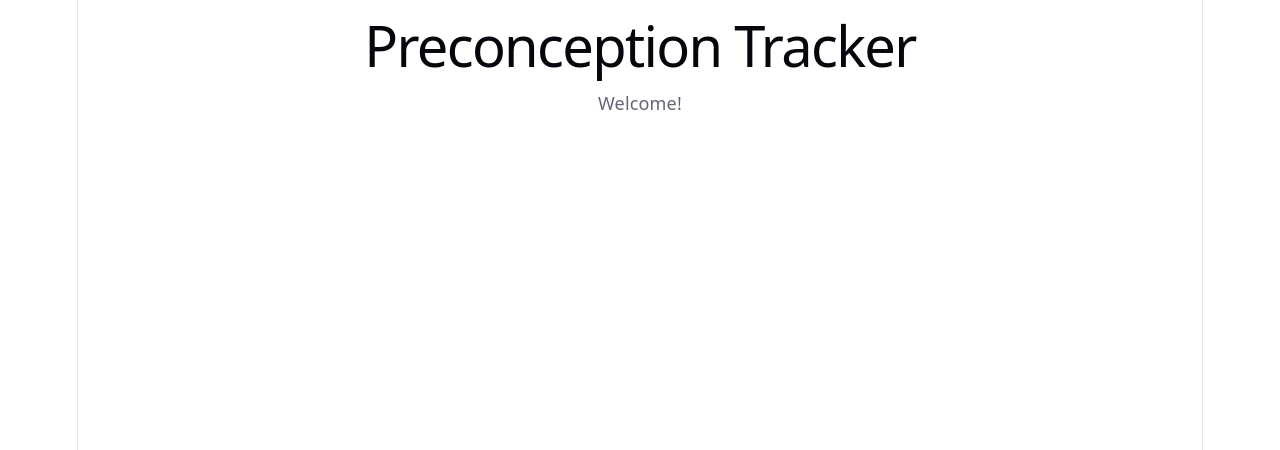
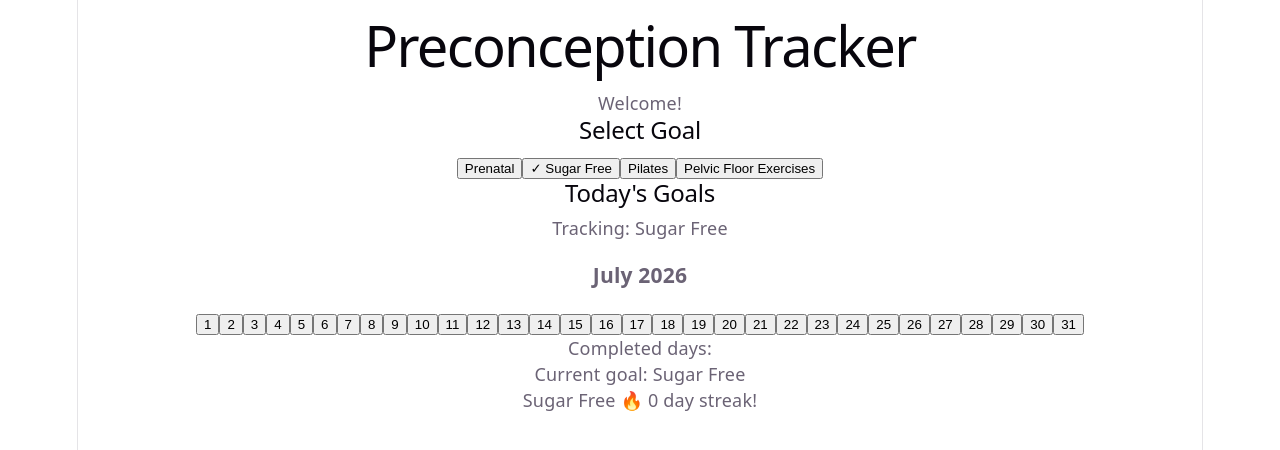
Before and after one commit to campbell-lowe/PersonalHealth, a React (Vite) app: page / in a window 1280 px wide. Shown: the top 450 px of the page. Built offline with nearby package versions, Linux system fonts and the light colour scheme.

Commit message:
Basics Working

```diff
--- a/src/App.jsx
+++ b/src/App.jsx
@@ -1,10 +1,174 @@
+import { useState } from "react";
+
 function App() {
+  const [selectedGoal, setSelectedGoal] = useState("Sugar Free");
+
+  const [goals, setGoals] = useState([
+    {
+      name: "Prenatal",
+      completedDates: [],
+    },
+    {
+      name: "Sugar Free",
+      completedDates: [],
+    },
+    {
+      name: "Pilates",
+      completedDates: [],
+    },
+    {
+      name: "Pelvic Floor Exercises",
+      completedDates: [],
+    },
+  ]);
+
+  const currentGoal = goals.find(
+    (goal) => goal.name === selectedGoal
+  );
+
+const currentMonth = new Date();
+
+const monthName = currentMonth.toLocaleString("default", {
+  month: "long",
+});
+
+const year = currentMonth.getFullYear();
+
+const daysInMonth = new Date(
+  currentMonth.getFullYear(),
+  currentMonth.getMonth() + 1,
+  0
+).getDate();
+
+const days = Array.from({ length: daysInMonth }, (_, i) => {
+  return new Date(
+    currentMonth.getFullYear(),
+    currentMonth.getMonth(),
+    i + 1
+  );
+});
+
+  function formatDate(date) {
+    return date.toISOString().split("T")[0];
+  }
+
+  function completeDay(day) {
+    const newGoals = goals.map((goal) => {
+      if (goal.name === selectedGoal) {
+        let updatedDates;
+
+        if (goal.completedDates.includes(day)) {
+          // Remove the day
+          updatedDates = goal.completedDates.filter(
+            (date) => date !== day
+          );
+        } else {
+          // Add the day
+          updatedDates = [
+            ...goal.completedDates,
+            day,
+          ];
+        }
+
+        return {
+          ...goal,
+          completedDates: updatedDates,
+        };
+      }
+
+      return goal;
+    });
+
+    setGoals(newGoals);
+  }
+
+  function getStreak() {
+    const dates = [...currentGoal.completedDates]
+      .sort()
+      .map(date => new Date(date));
+
+    if (dates.length === 0) {
+      return 0;
+    }
+
+    let streak = 1;
+
+    for (let i = dates.length - 1; i > 0; i--) {
+      const difference =
+        (dates[i] - dates[i - 1]) / (1000 * 60 * 60 * 24);
+
+      if (difference === 1) {
+        streak++;
+      } else {
+        break;
+      }
+    }
+
+    return streak;
+  }
+
+
+
   return (
     <div>
       <h1>Preconception Tracker</h1>
       <p>Welcome!</p>
-    </div>
+
+      <h2>Select Goal</h2>
+      <div>
+        {goals.map((goal) => (
+          <button
+            key={goal.name}
+            onClick={() => setSelectedGoal(goal.name)}
+          >
+            {selectedGoal === goal.name ? "✓ " : ""}
+            {goal.name}
+          </button>
+        ))}
+      </div>
+
+
+      <h2>Today's Goals</h2>
+      <p>Tracking: {selectedGoal}</p>
+      <h3>{monthName} {year}</h3>
+
+
+      <div>
+        {days.map((day) => {
+          const dateString = formatDate(day);
+
+          return (
+            <button
+              key={dateString}
+              onClick={() => completeDay(dateString)}
+            >
+              {day.getDate()}
+              {currentGoal.completedDates.includes(dateString) ? "✓" : ""}
+            </button>
+          );
+        })}
+      </div>
+
+      <p>Completed days:</p>
+      <p>
+        {[...currentGoal.completedDates]
+          .sort()
+          .map(date => new Date(date).getDate())
+          .join(", ")}
+      </p>
+
+
+      <p>
+        Current goal: {selectedGoal}
+      </p>
+
+      <p>
+        {selectedGoal} 🔥 {getStreak()} day streak!
+      </p>
+
+    </div >
   );
 }
 
+
 export default App;
```
